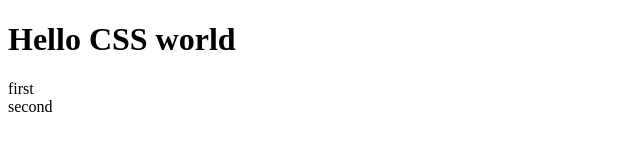
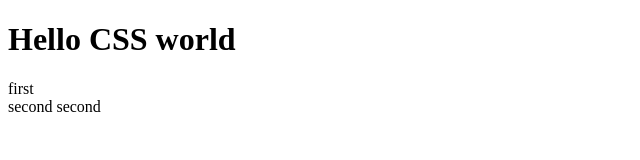
Before and after one commit to satyamok/cssCourse, a plain HTML site: page index.html in a window 1280 px wide. Shown: the full height of the page, 0-640 px from the left. Drawn offline with Linux system fonts and the light colour scheme.

Commit message:
Second commit

```diff
--- a/index.html
+++ b/index.html
@@ -10,6 +10,6 @@
     <h1>Hello CSS world</h1>
 
     <div id="hello"> first</div>
-    <div class="my">second</div>
+    <div class="my">second second</div>
 </body>
 </html>
```
